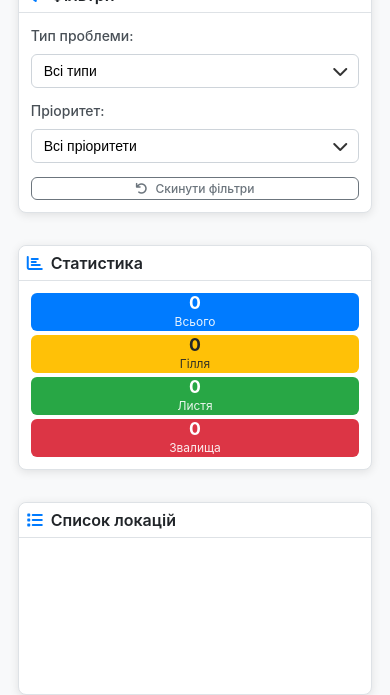
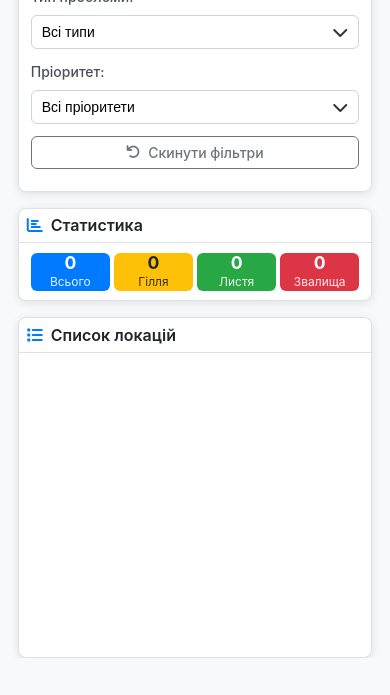
Before and after one commit to reeperetter/blagoustrij, a Flask app: page /map in a window 390 px wide. Shown: the part 525-1220 px from the top of the page. After the commit the page ends 1183 px from the top, so only its background shows below. Run offline with Flask 3, Linux system fonts and the light colour scheme; data that the repository does not hold is empty; some libraries are stand-ins or nearby versions.

Commit message:
map-all styling finished

```diff
--- a/static/css/map-all.css
+++ b/static/css/map-all.css
@@ -181,7 +181,7 @@ body {
     grid-template-rows: 2fr 2fr 1fr;
 }
 
-.card-body .locations-list {
+.sidebar .card:last-child .card-body {
     padding: 0;
     flex: 1;
     min-height: 0;
@@ -208,6 +208,7 @@ body {
     padding: 0.5rem 0.75rem;
     font-size: 0.875rem;
     border: 1px solid #ced4da;
+    padding: 0.5rem 2.2rem 0.5rem 0.625rem;
     border-radius: 0.375rem;
     background-color: white;
     transition: border-color 0.2s ease, box-shadow 0.2s ease;
@@ -370,7 +371,11 @@ body {
     }
 }
 
-@media (max-width: 991px) {
+@media (max-width: 768px) {
+    .container {
+        padding: 0.5rem;
+    }
+
     .main-content {
         grid-template-columns: 1fr;
         gap: 1rem;
@@ -381,51 +386,17 @@ body {
         min-height: 400px;
     }
 
-    .sidebar {
-        grid-template-columns: 1fr 1fr;
-        grid-template-rows: auto auto;
+    .card-filters > form {
+        grid-template-columns: 1fr 1fr 1fr;
+        grid-template-rows: 1fr;
+        align-items: end;
         gap: 1rem;
     }
 
-    .card-stat > .card-body {
-        flex: 1 0 auto;
-    }
-
-    .card-list {
-        grid-column: span 2;
-    }
-
-    .card-filters > form {
-        display: grid;
-        grid-template-columns: 1fr 1fr;
-        grid-template-rows: 3fr 2fr;
-        gap: 1rem;
-    }
-
-    .form-group-btn {
-        grid-column: span 2;
-    }
-
-    .stats-grid {
-        display: grid;
-        grid-template-columns: 1fr 1fr;
-        grid-template-rows: 1fr 1fr;
-        gap: 1rem;
-    }
-
-    .header-content {
-        flex-direction: column;
-        align-items: stretch;
-    }
-
-    .header-content .btn-secondary {
-        align-self: flex-start;
-    }
-}
-
-@media (max-width: 768px) {
-    .container {
-        padding: 0.5rem;
+    .btn-outline {
+        margin-bottom: 0.75rem;
+        line-height: 1.1;
+        padding: 0.5rem 1rem;
     }
 
     .stats-grid {
@@ -433,17 +404,35 @@ body {
         gap: 0.25rem;
     }
 
+    .header-content {
+        flex-direction: row;
+        align-items: center;
+    }
+
+    .btn-secondary {
+        height: min-content;
+    }
+
     .header-info h3 {
         font-size: 1.25rem;
+        margin-bottom: 0;
     }
 
     .card-body,
     .card-header {
-        padding: 0.75rem;
+        padding: 0.6rem 0.75rem;
     }
 }
 
-@media (max-width: 576px) {
+@media (max-width: 425px) {
+    .header-content {
+        gap: 0.2rem;
+    }
+
+    .main-content {
+        gap: 0;
+    }
+
     #map {
         height: 40vh;
         min-height: 300px;
@@ -451,7 +440,7 @@ body {
 
     .location-header {
         flex-direction: column;
-        gap: 0.25rem;
+        gap: 0.5rem;
     }
 
     .badge {
@@ -459,11 +448,11 @@ body {
     }
 
     .btn-secondary {
-    padding: 0.25rem 0.75rem;
-}
+        padding: 0.25rem 0.75rem;
+    }
 
     .card-header {
-    padding: 0.3rem 0.5rem;
+        padding: 0.3rem 0.5rem;
     }
 
     .card-filters > form {
@@ -477,17 +466,23 @@ body {
         grid-column: 1;
     }
 
-    .form-group-btn > a {
-        font-size: 0.75rem;
-        padding: 0.1rem;
-    }
-
     .stat-number {
         font-size: 1.1rem;
     }
+
+    .sidebar .card:last-child .card-body {
+        padding: 0;
+    }
+
+    .location-item {
+        padding: 0.2rem 1rem;
+    }
 }
 
-/* Скролбар для списку локацій */
+@media (max-width: 320px) {
+
+}
+
 .locations-list::-webkit-scrollbar {
     width: 6px;
 }
@@ -506,7 +501,6 @@ body {
     background: #a8a8a8;
 }
 
-/* Анімації */
 .card {
     animation: fadeIn 0.3s ease-in-out;
 }
```
Also changed, not shown: static/css/style.css (+56 -42 lines).
